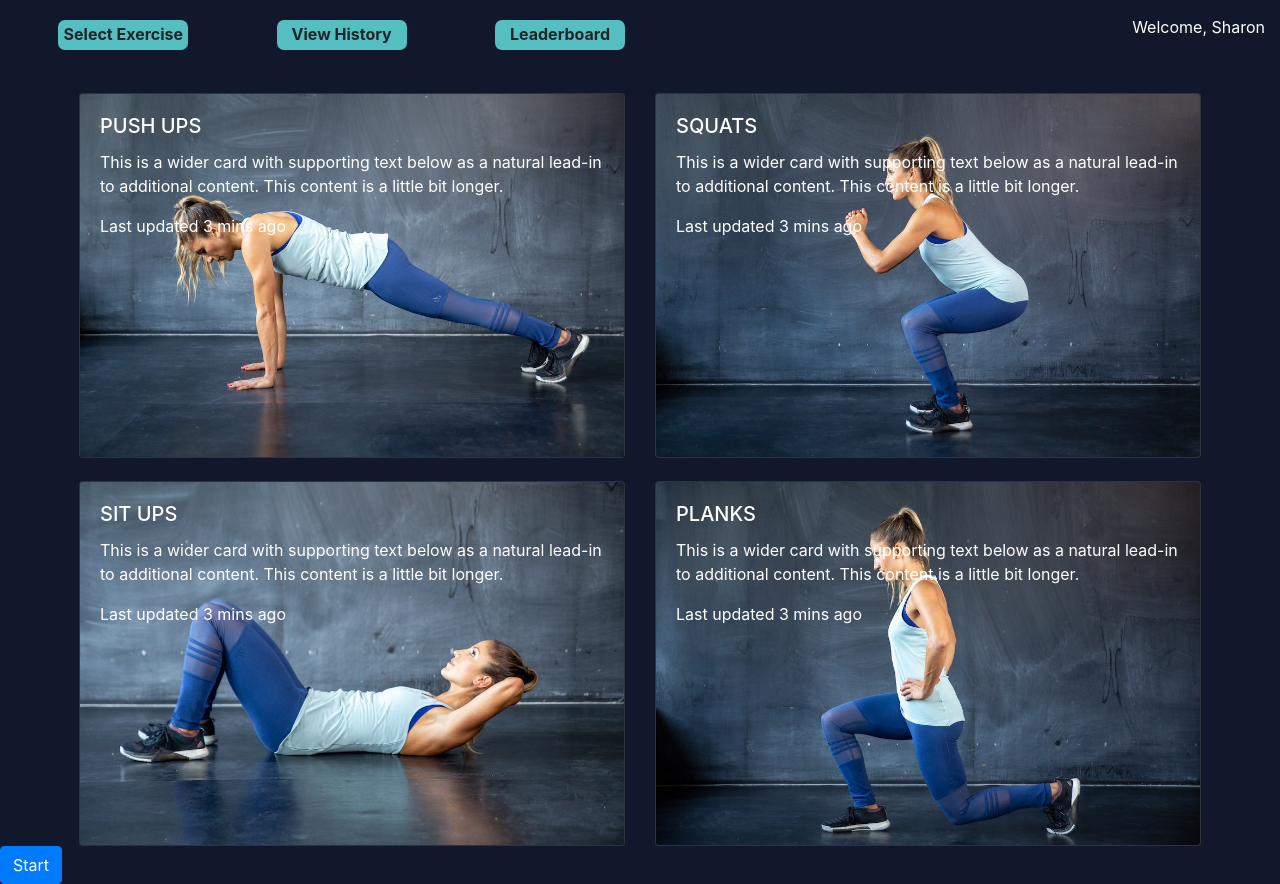
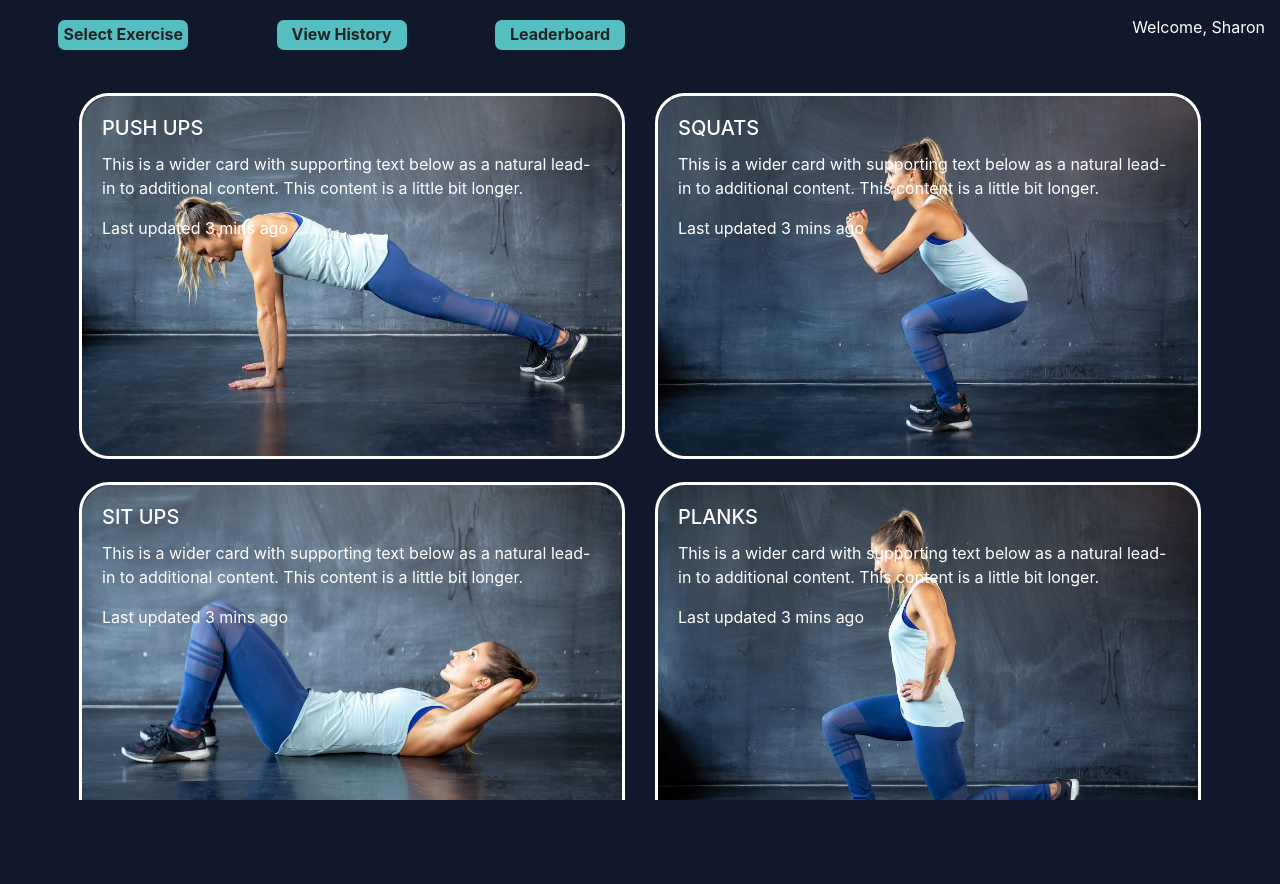
Before and after one commit to LeonSo7/HackTheNorth2020-Fitness-Application, a React (Create React App) app in the folder app/: page / in a window 1280 px wide. After the commit the page ends 800 px from the top, so only its background shows below. Built offline with nearby package versions, Linux system fonts and the light colour scheme.

Commit message:
Home page changes

```diff
--- a/app/package.json
+++ b/app/package.json
@@ -12,6 +12,7 @@
     "react-dom": "^17.0.1",
     "react-router-dom": "^5.2.0",
     "react-scripts": "4.0.1",
+    "react-webcam": "^5.2.2",
     "web-vitals": "^0.2.4"
   },
   "scripts": {
--- a/app/src/components/screens/Home.js
+++ b/app/src/components/screens/Home.js
@@ -1,5 +1,5 @@
 import "../../styles/Home.css";
-import { Button, Card, CardDeck, Col } from "react-bootstrap";
+import { Card, CardDeck, Col } from "react-bootstrap";
 import pushupThumbnail from "../../assets/pushup_thumbnail.jpg";
 import lungesThumbnail from "../../assets/lunges_thumbnail.jpg";
 import situpsThumbnail from "../../assets/situps_thumbnail.JPG";
@@ -8,17 +8,17 @@ import Header from "../ui/Header";
 
 function Home() {
   return (
-    <div>
-      <Header />
+    <div class="mainContainer">
+      <Header/>
       {/* Exercise Cards */}
       <div className="imgContainer">
         <Col className="imgCol">
           <CardDeck>
             <Card className="bg-dark text-white card">
               <Card.Img
-                variant="top"
                 src={pushupThumbnail}
                 alt="Pushup Thumbnail"
+                className="cardImg"
               />
               <Card.ImgOverlay>
                 <Card.Title>PUSH UPS</Card.Title>
@@ -31,7 +31,11 @@ function Home() {
               </Card.ImgOverlay>
             </Card>
             <Card className="bg-dark text-white card">
-              <Card.Img src={squatsThumbnail} alt="Squats Thumbnail" />
+              <Card.Img
+                src={squatsThumbnail}
+                alt="Squats Thumbnail"
+                className="cardImg"
+              />
               <Card.ImgOverlay>
                 <Card.Title>SQUATS</Card.Title>
                 <Card.Text>
@@ -45,7 +49,11 @@ function Home() {
           </CardDeck>
           <CardDeck>
             <Card className="bg-dark text-white card">
-              <Card.Img src={situpsThumbnail} alt="Sit Ups Thumbnail" />
+              <Card.Img
+                src={situpsThumbnail}
+                alt="Sit Ups Thumbnail"
+                className="cardImg"
+              />
               <Card.ImgOverlay>
                 <Card.Title>SIT UPS</Card.Title>
                 <Card.Text>
@@ -57,7 +65,11 @@ function Home() {
               </Card.ImgOverlay>
             </Card>
             <Card className="bg-dark text-white card">
-              <Card.Img src={lungesThumbnail} alt="Squats Thumbnail" />
+              <Card.Img
+                src={lungesThumbnail}
+                alt="Squats Thumbnail"
+                className="cardImg"
+              />
               <Card.ImgOverlay>
                 <Card.Title>PLANKS</Card.Title>
                 <Card.Text>
@@ -71,9 +83,10 @@ function Home() {
           </CardDeck>
         </Col>
       </div>
-
-      <div>
-        <Button variant="primary" className="startBtn">Start</Button>
+      <div className="startBtnDiv">
+        <div className="startBtn">
+          <p className="startBtnTxt">Start</p>
+        </div>
       </div>
     </div>
   );
--- a/app/src/components/ui/Header.js
+++ b/app/src/components/ui/Header.js
@@ -1,5 +1,5 @@
 import "../../styles/Header.css";
-import { Button, Row, Col } from 'react-bootstrap';
+import { Row, Col } from 'react-bootstrap';
 
 function Header() {
   return (
--- a/app/src/index.css
+++ b/app/src/index.css
@@ -1,10 +1,15 @@
-body {
+html, body {
   margin: 0;
   font-family: -apple-system, BlinkMacSystemFont, 'Segoe UI', 'Roboto', 'Oxygen',
     'Ubuntu', 'Cantarell', 'Fira Sans', 'Droid Sans', 'Helvetica Neue',
     sans-serif;
   -webkit-font-smoothing: antialiased;
   -moz-osx-font-smoothing: grayscale;
+  width: 100%;
+  height: 100%;
+  padding: 0px;
+  overflow-x: hidden;
+  background-color: #12182B;
 }
 
 code {
--- a/app/src/styles/Home.css
+++ b/app/src/styles/Home.css
@@ -10,6 +10,13 @@ body {
   margin-top: 2%;
   margin-right: 2.5%;
   margin-left: 2.5%;
+  border-radius: 30px !important;
+  border-color: #ffffff !important;
+  border-width: 3px !important;
+}
+
+.cardImg {
+  border-radius: 30px !important;
 }
 
 /* .imgCol {
@@ -23,8 +30,25 @@ body {
 }
 
 .startBtn {
-  color: #97C055;
+  background-color: #97C055;
+  width: 175px;
+  height: 70px;
+  margin-left:auto;
+  margin-right:auto;
+  color: #12182B;
+  text-align: center;
+  vertical-align: middle;
+  font-size: xx-large;
+  font-weight: bold;
+  border-radius: 10px;
 }
+
+.startBtnDiv{
+  padding: 2%;
+  text-align: center;
+  background-color: #12182B;
+}
+
 
 .titleText {
   color: #ffffff;
```
Also changed, not shown: 1 other file (tests, documents, lock files or other folders).
